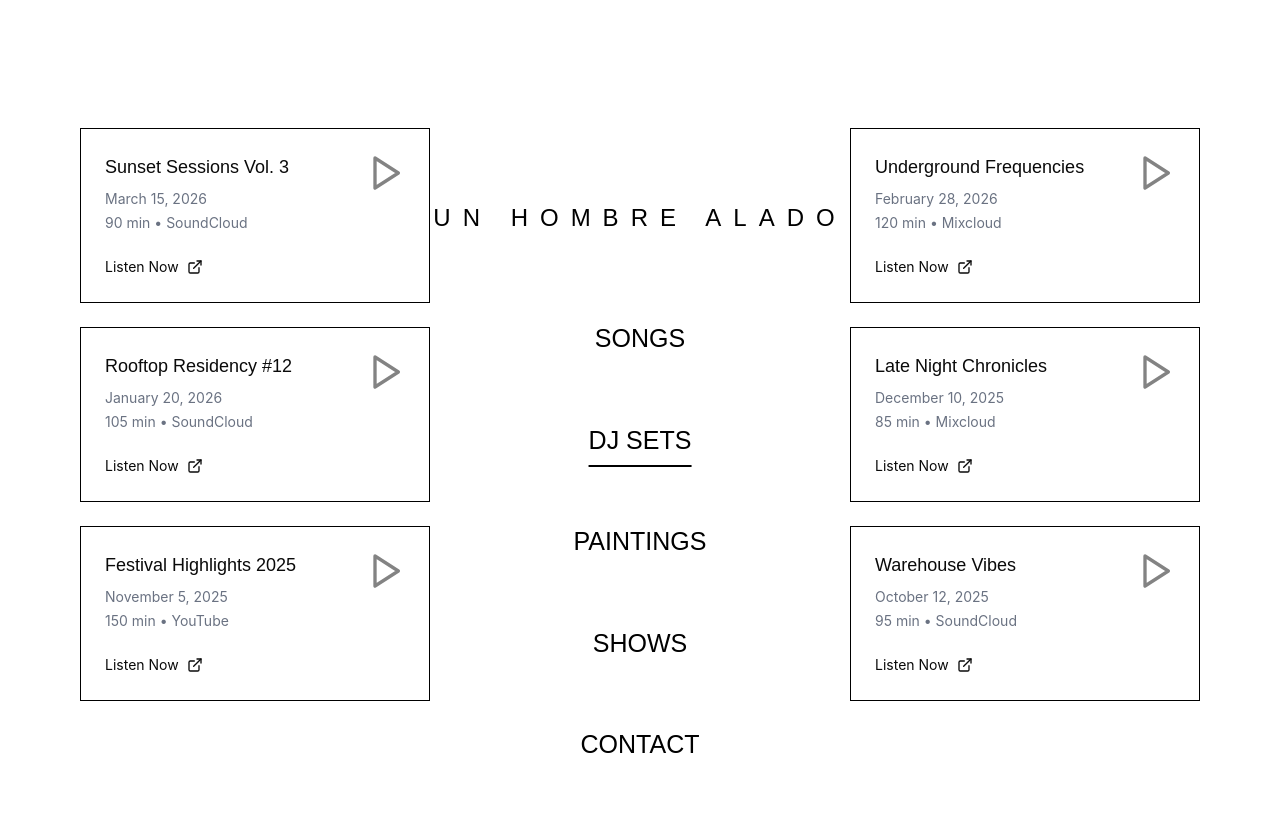
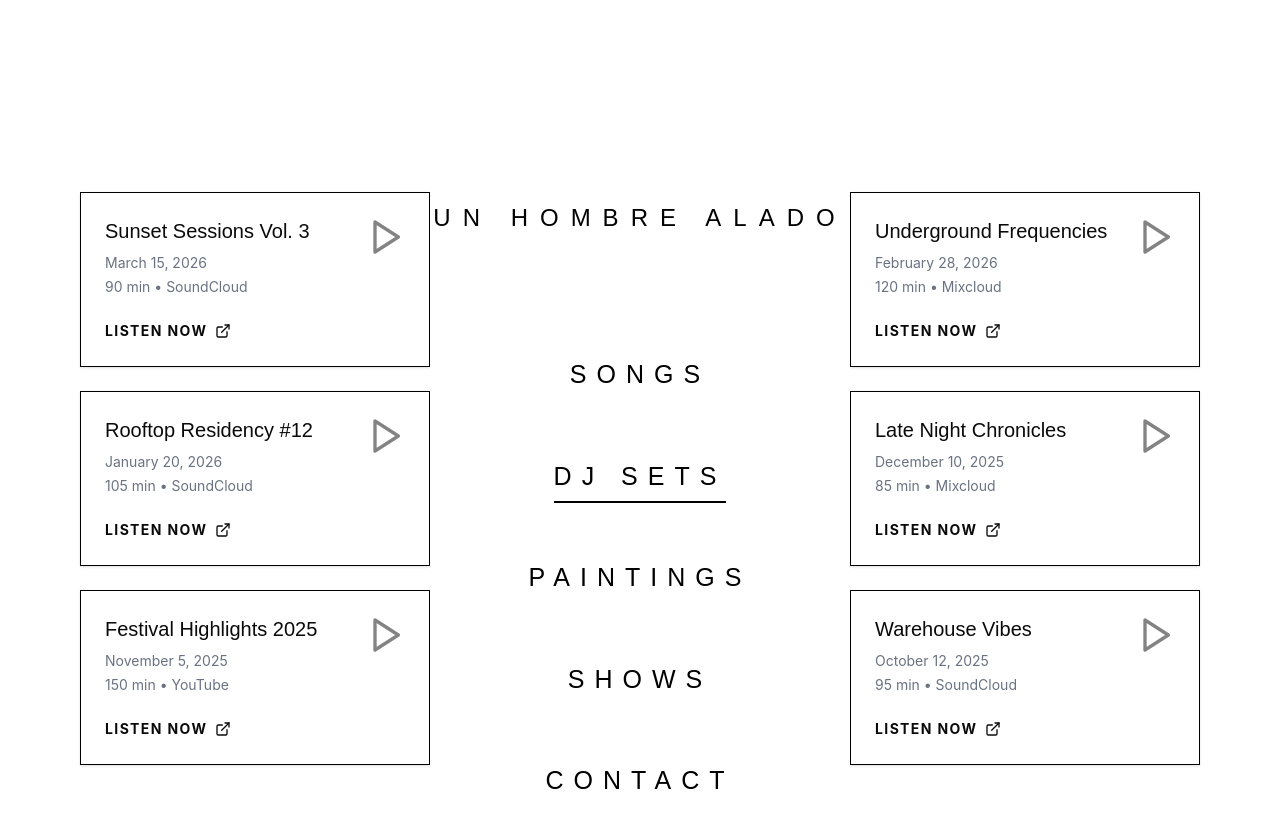
Before and after one commit to Juanhoy/Un-hombre-alado, a React (Vite) app: page /dj-sets in a window 1280 px wide. Shown: the top 828 px of the page. Before the commit the page ends 800 px from the top, so only its background shows below. Built offline with nearby package versions, Linux system fonts and the light colour scheme.

Commit message:
Add files via upload

```diff
--- a/src/app/components/Navigation.tsx
+++ b/src/app/components/Navigation.tsx
@@ -13,14 +13,19 @@ export function Navigation() {
   ];
 
   return (
-    <nav className="flex flex-col items-center gap-16">
+    <nav className="flex flex-row lg:flex-col items-center justify-center gap-8 lg:gap-16 w-full px-4 lg:px-0">
       {navItems.map((item) => {
         const isActive = location.pathname === item.path;
         return (
           <Link
             key={item.path}
             to={item.path}
-            className="relative font-['Inter:Regular',sans-serif] font-normal text-[25px] text-black hover:opacity-60 transition-opacity"
+            className={`
+              relative font-['Inter:Regular',sans-serif] font-normal
+              text-[14px] lg:text-[25px] text-black hover:opacity-60
+              transition-opacity whitespace-nowrap tracking-[0.2em] lg:tracking-[0.4em]
+              ${isActive ? 'opacity-100' : 'opacity-40 lg:opacity-100'}
+            `}
           >
             {item.label}
             {isActive && (
--- a/src/app/pages/DJSets.tsx
+++ b/src/app/pages/DJSets.tsx
@@ -2,54 +2,12 @@ import { motion } from "motion/react";
 import { ExternalLink, Play } from "lucide-react";
 
 const djSets = [
-  {
-    id: 1,
-    title: "Sunset Sessions Vol. 3",
-    date: "March 15, 2026",
-    duration: "90 min",
-    platform: "SoundCloud",
-    link: "#",
-  },
-  {
-    id: 2,
-    title: "Underground Frequencies",
-    date: "February 28, 2026",
-    duration: "120 min",
-    platform: "Mixcloud",
-    link: "#",
-  },
-  {
-    id: 3,
-    title: "Rooftop Residency #12",
-    date: "January 20, 2026",
-    duration: "105 min",
-    platform: "SoundCloud",
-    link: "#",
-  },
-  {
-    id: 4,
-    title: "Late Night Chronicles",
-    date: "December 10, 2025",
-    duration: "85 min",
-    platform: "Mixcloud",
-    link: "#",
-  },
-  {
-    id: 5,
-    title: "Festival Highlights 2025",
-    date: "November 5, 2025",
-    duration: "150 min",
-    platform: "YouTube",
-    link: "#",
-  },
-  {
-    id: 6,
-    title: "Warehouse Vibes",
-    date: "October 12, 2025",
-    duration: "95 min",
-    platform: "SoundCloud",
-    link: "#",
-  },
+  { id: 1, title: "Sunset Sessions Vol. 3", date: "March 15, 2026", duration: "90 min", platform: "SoundCloud", link: "#" },
+  { id: 2, title: "Underground Frequencies", date: "February 28, 2026", duration: "120 min", platform: "Mixcloud", link: "#" },
+  { id: 3, title: "Rooftop Residency #12", date: "January 20, 2026", duration: "105 min", platform: "SoundCloud", link: "#" },
+  { id: 4, title: "Late Night Chronicles", date: "December 10, 2025", duration: "85 min", platform: "Mixcloud", link: "#" },
+  { id: 5, title: "Festival Highlights 2025", date: "November 5, 2025", duration: "150 min", platform: "YouTube", link: "#" },
+  { id: 6, title: "Warehouse Vibes", date: "October 12, 2025", duration: "95 min", platform: "SoundCloud", link: "#" },
 ];
 
 export default function DJSets() {
@@ -57,73 +15,55 @@ export default function DJSets() {
   const rightSets = djSets.filter((_, index) => index % 2 === 1);
 
   return (
-    <div className="min-h-screen pt-32 pb-20">
-      <div className="flex gap-[420px] justify-center px-20">
+    <div className="min-h-screen pt-32 lg:pt-48 pb-20 bg-white">
+      <div className="flex flex-col lg:flex-row gap-12 lg:gap-[420px] justify-center px-6 lg:px-20 max-w-7xl mx-auto">
         {/* Left Column */}
-        <div className="w-[400px] space-y-6">
+        <div className="w-full lg:w-[400px] space-y-6">
           {leftSets.map((set, index) => (
             <motion.div
               key={set.id}
-              initial={{ opacity: 0, x: -20 }}
-              animate={{ opacity: 1, x: 0 }}
+              initial={{ opacity: 0, y: 20 }}
+              whileInView={{ opacity: 1, y: 0 }}
+              viewport={{ once: true }}
               transition={{ delay: index * 0.15 }}
-              className="border border-black p-6 hover:bg-black hover:text-white transition-colors group"
+              className="border border-black p-6 hover:bg-black hover:text-white transition-all duration-300 group shadow-sm hover:shadow-xl"
             >
               <div className="flex items-start justify-between mb-4">
                 <div className="flex-1">
-                  <h3 className="font-['Inter:Regular',sans-serif] text-lg mb-2">
-                    {set.title}
-                  </h3>
-                  <p className="text-gray-500 group-hover:text-gray-300 text-sm mb-1">
-                    {set.date}
-                  </p>
-                  <p className="text-gray-500 group-hover:text-gray-300 text-sm">
-                    {set.duration} • {set.platform}
-                  </p>
+                  <h3 className="font-['Inter:Regular',sans-serif] text-lg lg:text-xl mb-2">{set.title}</h3>
+                  <p className="text-gray-500 group-hover:text-gray-300 text-sm mb-1">{set.date}</p>
+                  <p className="text-gray-500 group-hover:text-gray-300 text-sm">{set.duration} • {set.platform}</p>
                 </div>
-                <Play className="w-10 h-10 opacity-50 group-hover:opacity-100 transition-opacity" />
+                <Play className="w-8 h-8 lg:w-10 lg:h-10 opacity-50 group-hover:opacity-100 transition-opacity" />
               </div>
-
-              <a
-                href={set.link}
-                className="inline-flex items-center gap-2 mt-2 text-sm hover:underline"
-              >
-                Listen Now <ExternalLink className="w-4 h-4" />
+              <a href={set.link} className="inline-flex items-center gap-2 mt-2 text-sm hover:underline tracking-widest font-bold">
+                LISTEN NOW <ExternalLink className="w-4 h-4" />
               </a>
             </motion.div>
           ))}
         </div>
 
         {/* Right Column */}
-        <div className="w-[400px] space-y-6">
+        <div className="w-full lg:w-[400px] space-y-6">
           {rightSets.map((set, index) => (
             <motion.div
               key={set.id}
-              initial={{ opacity: 0, x: 20 }}
-              animate={{ opacity: 1, x: 0 }}
-              transition={{ delay: (index * 2 + 1) * 0.15 }}
-              className="border border-black p-6 hover:bg-black hover:text-white transition-colors group"
+              initial={{ opacity: 0, y: 20 }}
+              whileInView={{ opacity: 1, y: 0 }}
+              viewport={{ once: true }}
+              transition={{ delay: index * 0.15 }}
+              className="border border-black p-6 hover:bg-black hover:text-white transition-all duration-300 group shadow-sm hover:shadow-xl"
             >
               <div className="flex items-start justify-between mb-4">
                 <div className="flex-1">
-                  <h3 className="font-['Inter:Regular',sans-serif] text-lg mb-2">
-                    {set.title}
-                  </h3>
-                  <p className="text-gray-500 group-hover:text-gray-300 text-sm mb-1">
-                    {set.date}
-                  </p>
-                  <p className="text-gray-500 group-hover:text-gray-300 text-sm">
-                    {set.duration} • {set.platform}
-                  </p>
+                  <h3 className="font-['Inter:Regular',sans-serif] text-lg lg:text-xl mb-2">{set.title}</h3>
+                  <p className="text-gray-500 group-hover:text-gray-300 text-sm mb-1">{set.date}</p>
+                  <p className="text-gray-500 group-hover:text-gray-300 text-sm">{set.duration} • {set.platform}</p>
                 </div>
-                <Play className="w-10 h-10 opacity-50 group-hover:opacity-100 transition-opacity" />
+                <Play className="w-8 h-8 lg:w-10 lg:h-10 opacity-50 group-hover:opacity-100 transition-opacity" />
               </div>
-
-              <a
-                href={set.link}
-                className="inline-flex items-center gap-2 mt-2 text-sm hover:underline"
-              >
-                Listen Now <ExternalLink className="w-4 h-4" />
+              <a href={set.link} className="inline-flex items-center gap-2 mt-2 text-sm hover:underline tracking-widest font-bold">
+                LISTEN NOW <ExternalLink className="w-4 h-4" />
               </a>
             </motion.div>
           ))}
--- a/src/app/pages/Root.tsx
+++ b/src/app/pages/Root.tsx
@@ -3,24 +3,36 @@ import { Navigation } from "../components/Navigation";
 
 export default function Root() {
   return (
-    <div className="bg-white min-h-screen relative">
-      {/* Center column with white background */}
-      <div className="fixed left-1/2 top-0 bottom-0 w-[420px] -translate-x-1/2 bg-white z-40" />
+    <div className="bg-white min-h-screen relative overflow-x-hidden">
+      {/* Center column with white background - Only fixed on Desktop */}
+      <div className="hidden lg:block lg:fixed lg:left-1/2 lg:top-0 lg:bottom-0 lg:w-[420px] lg:-translate-x-1/2 lg:bg-white lg:z-40" />
 
-      {/* UN HOMBRE ALADO title centered in the column */}
+      {/*
+        Header/Title Wrapper
+        On Mobile: Sticky at top
+        On Desktop: Fixed in center column
+      */}
+      <header className="sticky top-0 lg:fixed lg:left-1/2 lg:top-[200px] lg:-translate-x-1/2 z-50 bg-white/80 backdrop-blur-md lg:bg-transparent w-full lg:w-[420px] py-8 lg:py-0">
         <Link
           to="/"
-        className="fixed left-1/2 top-[200px] -translate-x-1/2 z-50 font-['Inter:Regular',sans-serif] font-normal text-[24px] text-black tracking-[12px] hover:opacity-60 transition-opacity text-center w-[420px]"
+          className="block font-['Inter:Regular',sans-serif] font-normal text-[20px] lg:text-[24px] text-black tracking-[8px] lg:tracking-[12px] hover:opacity-60 transition-opacity text-center uppercase"
         >
           UN HOMBRE ALADO
         </Link>
 
-      {/* Navigation centered in the column, below CASSET */}
-      <div className="fixed left-1/2 top-[320px] -translate-x-1/2 z-50">
+        {/* Navigation - Hidden on mobile in the fixed center, instead we'll put it below title or use a mobile menu */}
+        <div className="mt-8 lg:mt-[120px] px-4 overflow-x-auto lg:overflow-visible no-scrollbar">
           <Navigation />
         </div>
+      </header>
 
+      {/* Main Content Area */}
+      <main className="relative z-0">
         <Outlet />
+      </main>
+
+      {/* Mobile background spacer to avoid content being under header */}
+      <div className="h-20 lg:hidden" />
     </div>
   );
 }
```
Also changed, not shown: src/app/pages/Home.tsx (+25 -34 lines), src/app/pages/Paintings.tsx (+16 -14 lines). Lines whose indentation alone changed are shown as unchanged.
